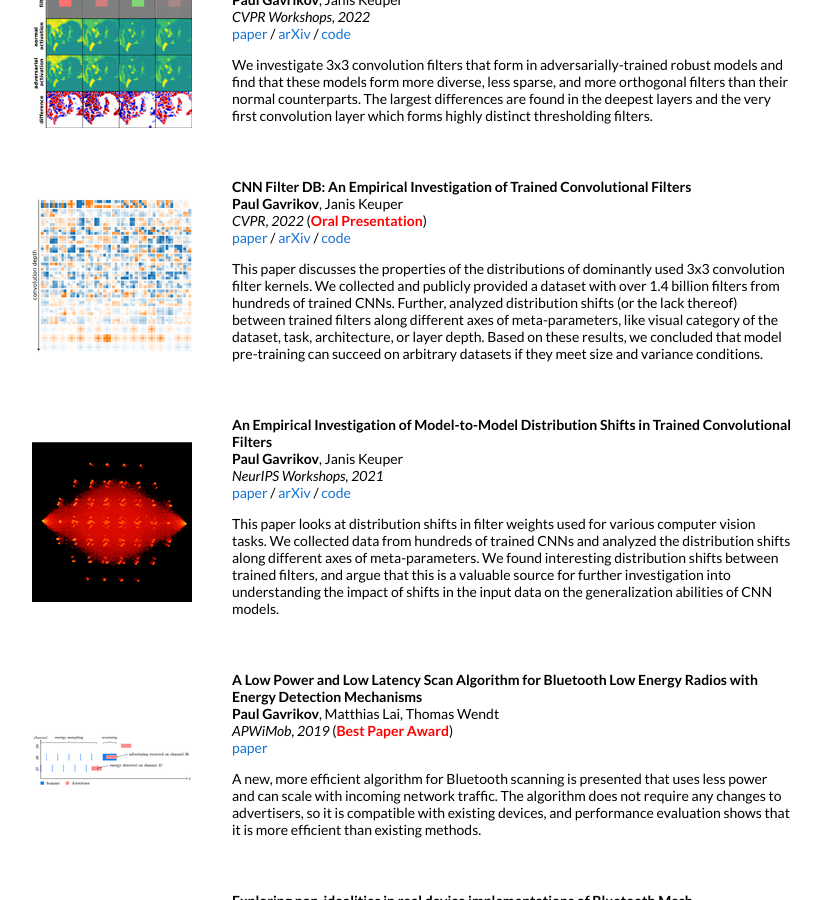
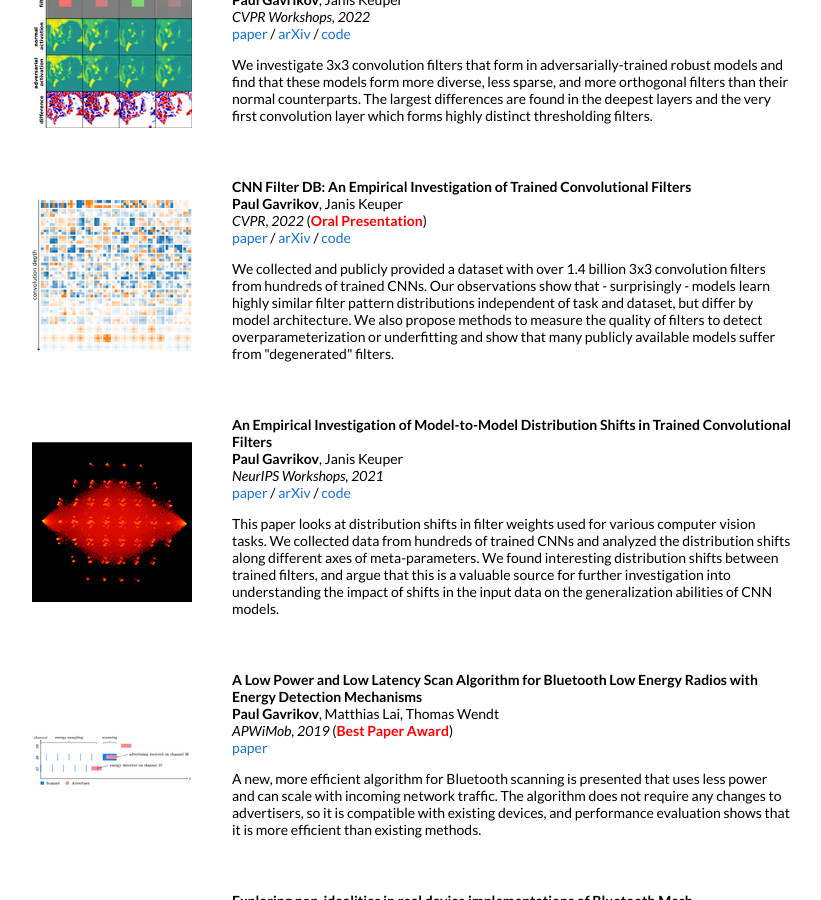
Before and after one commit to paulgavrikov/paulgavrikov.github.io, a Jekyll site: the page built from _posts/2018-05-15-intro.markdown, in a window 1280 px wide and 900 px high, scrolled down 1677 px. Shown: the whole window, without its empty margins (228-1049 px from the left). Built offline with Jekyll 4.4.1, drawn with Linux system fonts in a browser that asks for light colours; some of the changed text lies outside the part shown.

Commit message:
publications: updating summary text

```diff
--- a/_data/publications.yml
+++ b/_data/publications.yml
@@ -2,7 +2,7 @@
   title: "An Extended Study of Human-like Behavior under Adversarial Training"
   authors: <b>Paul Gavrikov</b>, Janis Keuper, Margret Keuper
   time: 2023
-  short: "Our analysis reveals how different forms of adversarial training (AT) affect human-like behaviour of CNNs and Transformers. Additionally, we propose a hypothesis of why AT increases shape bias and in which scenarios it can improve out-of-distribution generalization from a frequency perspective."
+  short: "Our analysis reveals how different forms of adversarial training (AT) affect human-like behavior of CNNs and Transformers. Additionally, we propose a hypothesis of why AT increases shape bias and in which scenarios it can improve out-of-distribution generalization from a frequency perspective."
   conference: "CVPR Workshops, 2023"
   details: <a href="https://openaccess.thecvf.com/content/CVPR2023W/AML/html/Gavrikov_An_Extended_Study_of_Human-Like_Behavior_Under_Adversarial_Training_CVPRW_2023_paper.html">paper</a> / <a href="https://arxiv.org/abs/2303.12669">arXiv</a>
   image: images/small/tn_atshapebias.png
@@ -43,7 +43,7 @@
   type: <font color="red"><strong>Oral Presentation</strong></font>
   authors: <b>Paul Gavrikov</b>, Janis Keuper
   conference: "CVPR, 2022"
-  short: "This paper discusses the properties of the distributions of dominantly used 3x3 convolution filter kernels. We collected and publicly provided a dataset with over 1.4 billion filters from hundreds of trained CNNs. Further, analyzed distribution shifts (or the lack thereof) between trained filters along different axes of meta-parameters, like visual category of the dataset, task, architecture, or layer depth. Based on these results, we concluded that model pre-training can succeed on arbitrary datasets if they meet size and variance conditions."
+  short: "We collected and publicly provided a dataset with over 1.4 billion 3x3 convolution filters from hundreds of trained CNNs. Our observations show that - surprisingly - models learn highly similar filter pattern distributions independent of task and dataset, but differ by model architecture. We also propose methods to measure the quality of filters to detect overparameterization or underfitting and show that many publicly available models suffer from \"degenerated\" filters."
   time: 2022
   details: <a href="https://openaccess.thecvf.com/content/CVPR2022/html/Gavrikov_CNN_Filter_DB_An_Empirical_Investigation_of_Trained_Convolutional_Filters_CVPR_2022_paper.html">paper</a> / <a href="https://arxiv.org/abs/2203.15331">arXiv</a> / <a href="https://github.com/paulgavrikov/CNN-Filter-DB/">code</a>
   image: images/small/tn_cnnfilterdb.png
```
